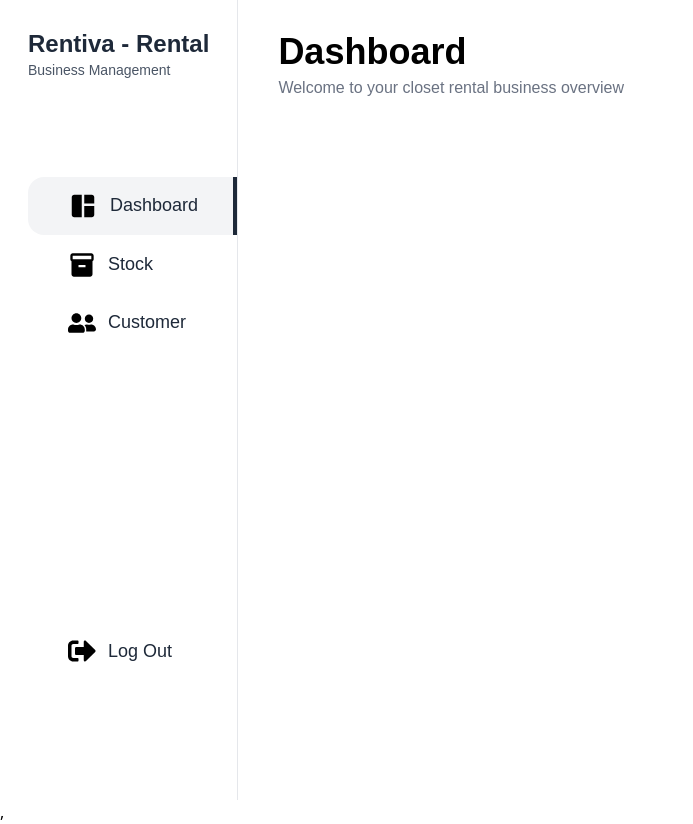
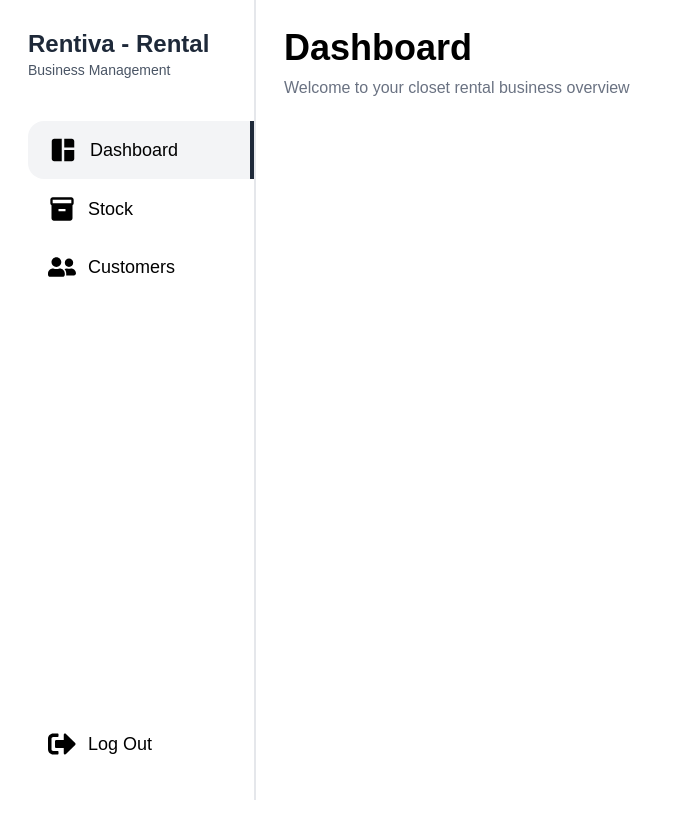
Before and after one commit to IamAshrafee/Closet-Rental-Business-Management-Software, a React (Vite) app: page /dashboard in a window 1280 px wide. Shown: the whole page, without its empty margins (0-693 px from the left). After the commit the page ends 800 px from the top, so only its background shows below. Built offline with nearby package versions, Linux system fonts and the light colour scheme.

Commit message:
Sidebar done completely

```diff
--- a/src/App.jsx
+++ b/src/App.jsx
@@ -1,6 +1,6 @@
 import React from "react";
+import { createBrowserRouter, RouterProvider } from "react-router";
 import Home from "./pages/Home";
-import { createBrowserRouter, RouterProvider } from "react-router";
 import Stock from "./pages/Stock";
 import Customers from "./pages/Customers";
 
@@ -20,11 +20,7 @@ const router = createBrowserRouter([
 ]);
 
 const App = () => {
-  return (
-    <>
-      <RouterProvider router={router} />,
-    </>
-  );
+  return <RouterProvider router={router} />;
 };
 
 export default App;
--- a/src/layout/Sidebar.jsx
+++ b/src/layout/Sidebar.jsx
@@ -1,57 +1,121 @@
-import { FaUserFriends } from "react-icons/fa";
-import { MdInventory } from "react-icons/md";
-import { MdSpaceDashboard } from "react-icons/md";
-import { FaSignOutAlt } from "react-icons/fa";
-import React from "react";
+import { FaUserFriends, FaSignOutAlt } from "react-icons/fa";
+import { MdInventory, MdSpaceDashboard } from "react-icons/md";
+import React, { useState, useRef } from "react";
 import { NavLink } from "react-router";
+import { FiMenu } from "react-icons/fi";
 
-const Sidebar = ({ children }) => {
-  const activeLink =
-    "flex flex-row gap-3 items-center pl-10 bg-gray-100 rounded-l-2xl w-full py-3.5 cursor-pointer border-r-4 border-r-gray-800";
-  const normalLink =
-    "flex flex-row gap-3 items-center pl-10 hover:bg-gray-100 rounded-l-2xl w-full py-3.5 cursor-pointer";
-  return (
-    <div className="flex flex-row gap-10">
-      <div className="h-[100dvh] pl-7 py-7 border-r border-r-gray-200 flex flex-col justify-start">
-        <div className="flex-1 flex flex-col pr-7">
-          <p className="font-poppins text-2xl font-bold text-gray-800">
-            Rentiva - Rental
-          </p>
-          <p className="font-poppins text-[14px] text-gray-600">
-            Business Management
-          </p>
+const SidebarContent = ({ onLinkClick, activeLink, normalLink }) => (
+  <div className="h-full w-full pl-7 py-7 border-r border-r-gray-200 flex flex-col justify-between">
+    <div>
+      <div className="pr-7 mb-10">
+        <p className="font-poppins text-2xl font-bold text-gray-800">Rentiva - Rental</p>
+        <p className="font-poppins text-[14px] text-gray-600">Business Management</p>
       </div>
-        <div className="flex-3 flex flex-col gap-0.5 items-center ">
+      <div className="flex flex-col gap-0.5">
         <NavLink
           to="/dashboard"
           className={({ isActive }) => (isActive ? activeLink : normalLink)}
+          onClick={onLinkClick}
         >
-            <MdSpaceDashboard size={30} className="" />
-            <p className="font-poppins text-[18px] text-gray-800">Dashboard</p>
+          <MdSpaceDashboard size={30} />
+          <p className="font-poppins text-[18px]">Dashboard</p>
         </NavLink>
         <NavLink
           to="/stock"
           className={({ isActive }) => (isActive ? activeLink : normalLink)}
+          onClick={onLinkClick}
         >
-            <MdInventory size={28} className="" />
-            <p className="font-poppins text-[18px] text-gray-800">Stock</p>
+          <MdInventory size={28} />
+          <p className="font-poppins text-[18px]">Stock</p>
         </NavLink>
         <NavLink
           to="/customers"
           className={({ isActive }) => (isActive ? activeLink : normalLink)}
+          onClick={onLinkClick}
         >
-            <FaUserFriends size={28} className="" />
-            <p className="font-poppins text-[18px] text-gray-800">Customer</p>
+          <FaUserFriends size={28} />
+          <p className="font-poppins text-[18px]">Customers</p>
         </NavLink>
       </div>
-        <div className="flex-1">
-          <div className="flex flex-row gap-3 items-center pl-10 hover:bg-gray-100 rounded-l-2xl w-full py-3.5 cursor-pointer">
-            <FaSignOutAlt size={28} className="" />
-            <p className="font-poppins text-[18px] text-gray-800">Log Out</p>
+    </div>
+    <div>
+      <div className="flex flex-row gap-3 items-center pl-5 pr-5 hover:bg-gray-100 rounded-l-2xl w-full py-3.5 cursor-pointer">
+        <FaSignOutAlt size={28} />
+        <p className="font-poppins text-[18px]">Log Out</p>
       </div>
     </div>
   </div>
-      <div>{children}</div>
+);
+
+const Sidebar = ({ children }) => {
+  const [isSidebarOpen, setIsSidebarOpen] = useState(false);
+  const touchStartX = useRef(0);
+  const touchEndX = useRef(0);
+
+  const activeLink = "flex flex-row gap-3 items-center pl-5 pr-5 bg-gray-100 rounded-l-2xl w-full py-3.5 cursor-pointer border-r-4 border-r-gray-800";
+  const normalLink = "flex flex-row gap-3 items-center pl-5 pr-5 hover:bg-gray-100 rounded-l-2xl w-full py-3.5 cursor-pointer";
+
+  const handleTouchStart = (e) => {
+    touchStartX.current = e.targetTouches[0].clientX;
+  };
+
+  const handleTouchMove = (e) => {
+    touchEndX.current = e.targetTouches[0].clientX;
+  };
+
+  const handleTouchEnd = () => {
+    if (touchStartX.current - touchEndX.current > 50) {
+      setIsSidebarOpen(false);
+    }
+  };
+
+  return (
+    <div className="flex h-screen overflow-hidden">
+      {/* Desktop Sidebar */}
+      <div className="hidden md:flex w-64 flex-shrink-0 border-r border-gray-200">
+        <SidebarContent activeLink={activeLink} normalLink={normalLink} />
+      </div>
+
+      {/* Mobile Sidebar Toggle */}
+      <div className="md:hidden fixed top-5 right-5 z-50">
+        <button
+          onClick={() => setIsSidebarOpen(!isSidebarOpen)}
+          className="p-2 rounded-md bg-white shadow-md"
+        >
+          <FiMenu size={24} />
+        </button>
+      </div>
+
+      {/* Mobile Sidebar Overlay */}
+      {isSidebarOpen && (
+        <div
+          className="md:hidden fixed inset-0 bg-black/50 z-40 backdrop-blur-sm"
+          onClick={() => setIsSidebarOpen(false)}
+        />
+      )}
+
+      {/* Mobile Sidebar */}
+      <div
+        className={`md:hidden fixed inset-y-0 left-0 w-64 bg-white z-50 transform ${
+          isSidebarOpen ? "translate-x-0" : "-translate-x-full"
+        } transition-transform duration-300 ease-in-out`}
+        onTouchStart={handleTouchStart}
+        onTouchMove={handleTouchMove}
+        onTouchEnd={handleTouchEnd}
+      >
+        <SidebarContent
+          activeLink={activeLink}
+          normalLink={normalLink}
+          onLinkClick={() => setIsSidebarOpen(false)}
+        />
+      </div>
+
+      {/* Main Content */}
+      <div className="flex-1 flex flex-col overflow-auto">
+        <div className="p-5 md:p-7 flex-1">
+          {children}
+        </div>
+      </div>
     </div>
   );
 };
--- a/src/pages/Customers.jsx
+++ b/src/pages/Customers.jsx
@@ -3,20 +3,14 @@ import Sidebar from "../layout/Sidebar";
 
 const Customers = () => {
   return (
-    <div>
     <Sidebar>
-        <div className="mt-7 flex flex-col">
       <div className="flex flex-col">
-            <p className="text-4xl font-bold font-poppins leading-12">
-              Customers
-            </p>
-            <p className="font-poppins text-gray-500">
+        <h1 className="text-4xl font-bold font-poppins">Customers</h1>
+        <p className="font-poppins text-gray-500 mt-2">
           Welcome to your customer management dashboard
         </p>
       </div>
-        </div>
     </Sidebar>
-    </div>
   );
 };
 
--- a/src/pages/Home.jsx
+++ b/src/pages/Home.jsx
@@ -3,20 +3,14 @@ import Sidebar from "../layout/Sidebar";
 
 const Home = () => {
   return (
-    <div>
     <Sidebar>
-        <div className="mt-7 flex flex-col">
       <div className="flex flex-col">
-            <p className="text-4xl font-bold font-poppins leading-12">
-              Dashboard
-            </p>
-            <p className="font-poppins text-gray-500">
+        <h1 className="text-4xl font-bold font-poppins">Dashboard</h1>
+        <p className="font-poppins text-gray-500 mt-2">
           Welcome to your closet rental business overview
         </p>
       </div>
-        </div>
     </Sidebar>
-    </div>
   );
 };
 
--- a/src/pages/Stock.jsx
+++ b/src/pages/Stock.jsx
@@ -3,18 +3,14 @@ import Sidebar from "../layout/Sidebar";
 
 const Stock = () => {
   return (
-    <div>
     <Sidebar>
-        <div className="mt-7 flex flex-col">
       <div className="flex flex-col">
-            <p className="text-4xl font-bold font-poppins leading-12">Stock</p>
-            <p className="font-poppins text-gray-500">
+        <h1 className="text-4xl font-bold font-poppins">Stock</h1>
+        <p className="font-poppins text-gray-500 mt-2">
           Welcome to your stock management dashboard
         </p>
       </div>
-        </div>
     </Sidebar>
-    </div>
   );
 };
 
```
Lines whose indentation alone changed are shown as unchanged.
